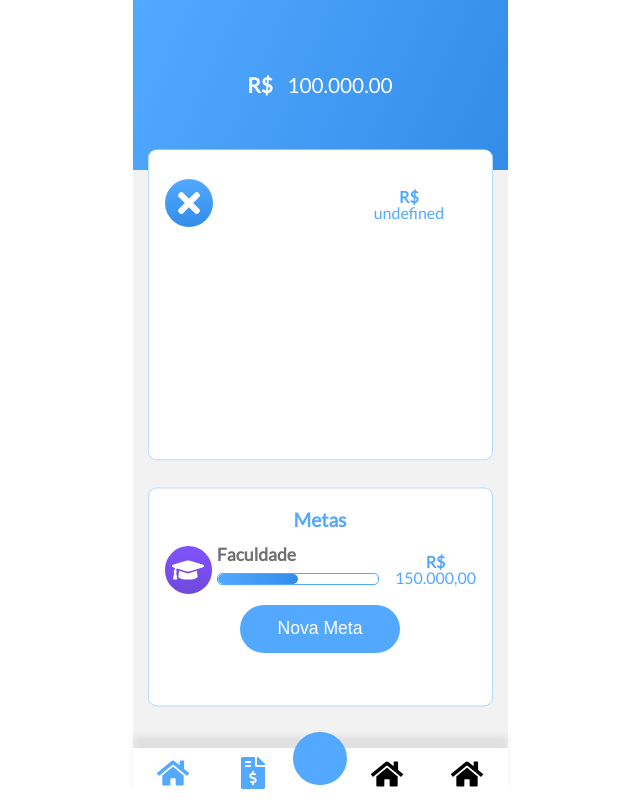
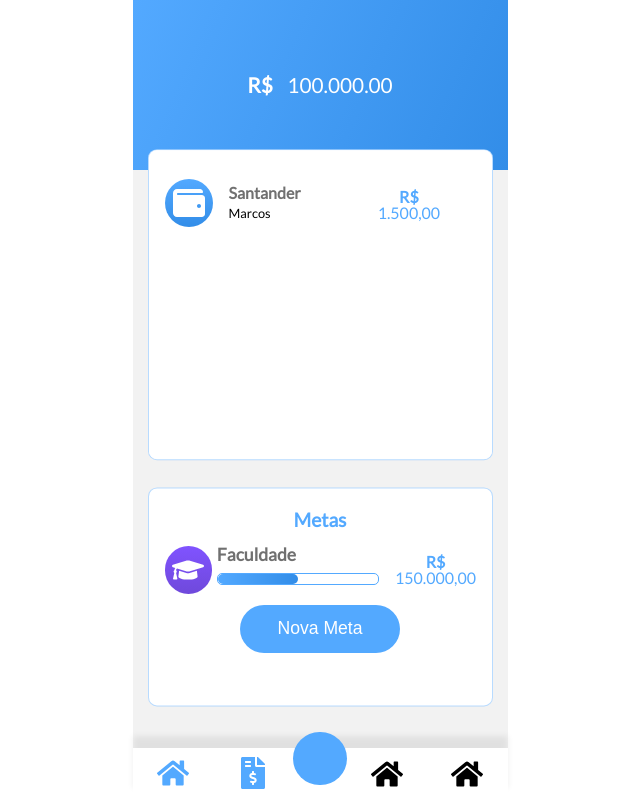
Before and after one commit to marcoshenriquemaia/contas-react, a React (Create React App) app: page / in a window 1280 px wide. Shown: the whole page, without its empty margins (320-960 px from the left). Built offline with nearby package versions, Linux system fonts and the light colour scheme; data requests are answered from the project's data file.

Commit message:
refactor: wallet list

```diff
--- a/db.json
+++ b/db.json
@@ -32,8 +32,9 @@
       "walletList": [
         {
           "id": 1,
-          "owner": "",
-          "totalValue": 0,
+          "owner": "Marcos",
+          "totalValue": 150000,
+          "name": "Santander",
           "expases": [
             {
               "value": 0,
--- a/src/components/goals-list/index.js
+++ b/src/components/goals-list/index.js
@@ -4,7 +4,6 @@ import Goal from "../goals-list/goal";
 
 const GoalsList = ({ setShowGoals, store }) => {
   const { goals } = store;
-  console.log(goals);
 
   const handleClickButton = () => {
     setShowGoals(true);
--- a/src/components/wallet-list/index.js
+++ b/src/components/wallet-list/index.js
@@ -2,10 +2,12 @@ import React from "react";
 import Wallet from "./wallet";
 import { Container } from "./style";
 
-const WalletList = () => {
+const WalletList = ({ store }) => {
+  const { walletList } = store;
+  console.log(walletList);
   return (
     <Container>
-      <Wallet />
+      {walletList && walletList.map(wallet => <Wallet name={wallet.name} owner={wallet.owner} totalValue={wallet.totalValue}/>) }
     </Container>
   );
 };
--- a/src/components/wallet-list/wallet/index.js
+++ b/src/components/wallet-list/wallet/index.js
@@ -2,16 +2,17 @@ import React from "react";
 import IconBox from "../../icon-box";
 import Value from "../../value";
 import { Container, WrapperType, Type, Name } from "./style";
+import formatReal from '../../utils/format-real'
 
-const Wallet = () => {
+const Wallet = ({ name, owner, totalValue }) => {
   return (
     <Container>
-      <IconBox></IconBox>
+      <IconBox icon="wallet" />
       <WrapperType>
-        <Type></Type>
-        <Name></Name>
+        <Type>{name}</Type>
+        <Name>{owner}</Name>
       </WrapperType>
-      <Value></Value>
+    <Value value={totalValue}/>
     </Container>
   );
 };
--- a/src/pages/home/index.js
+++ b/src/pages/home/index.js
@@ -15,7 +15,7 @@ const Home = () => {
       {showGoals && <ModalGoals setStore={setStore} setShowGoals={setShowGoals}></ModalGoals>}
       <TotalValue></TotalValue>
       <Wrapper>
-        <WalletList></WalletList>
+        <WalletList store={store}></WalletList>
         <GoalsList setShowGoals={setShowGoals} store={store} setStore={setStore}></GoalsList>
       </Wrapper>
     </Container>
```
